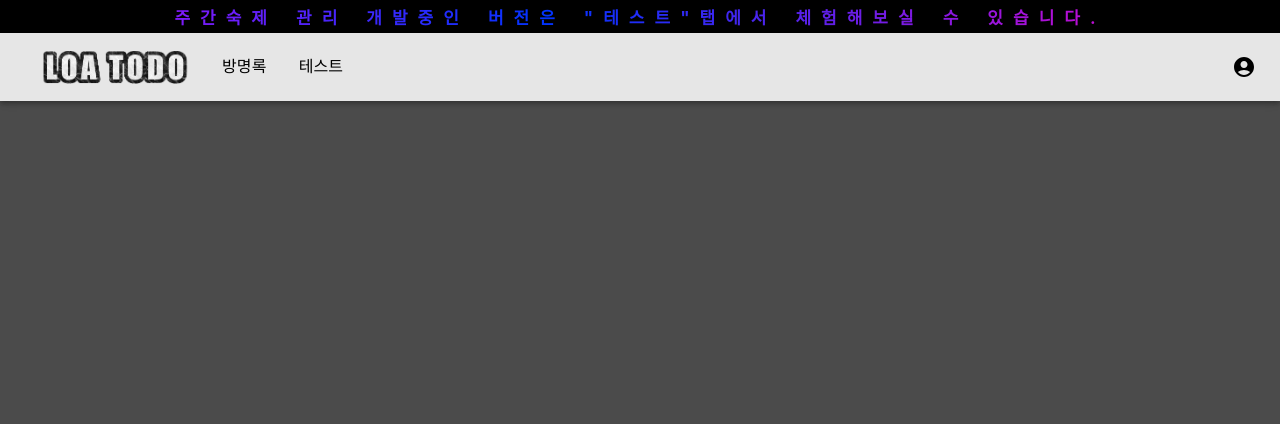
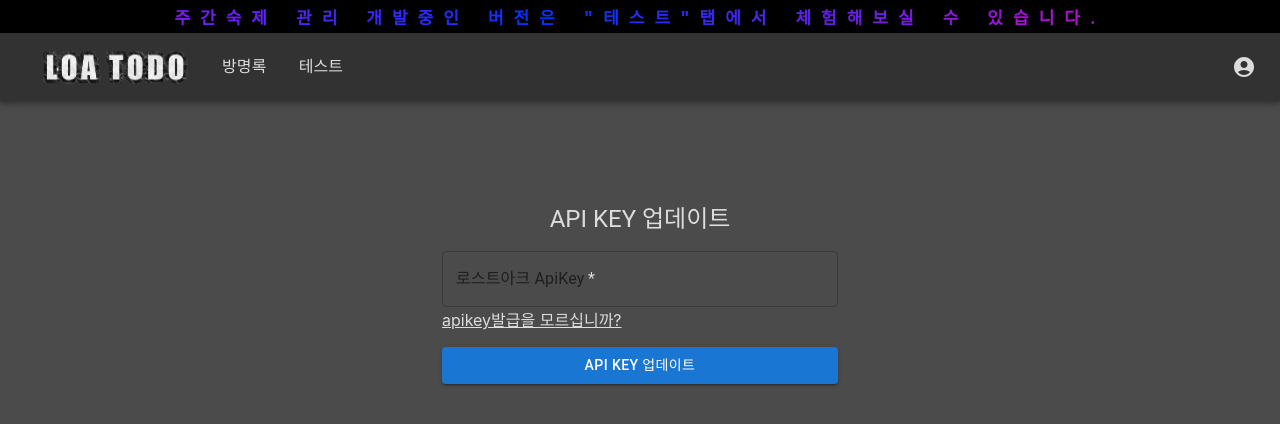
Before and after one commit to minhyeok2487/LostarkTodoFrontend, a React (Create React App) app: page /member/apikey in a window 1280 px wide. Shown: the top 424 px of the page. Built offline with nearby package versions, Linux system fonts and the light colour scheme.

Commit message:
API KEY 업데이트 기능 추가

```diff
--- a/src/App.jsx
+++ b/src/App.jsx
@@ -9,6 +9,7 @@ import Info from './components/Info';
 import Comments from './comments/Comments';
 import Setting from './components/Setting';
 import TodoTest from './components/TodoTest';
+import ApiKeyUpdateForm from './components/member/ApiKeyUpdateForm';
 
 const App = () => {
   return (
@@ -24,6 +25,7 @@ const App = () => {
           <Route path='comments' element={<Comments />} />
           <Route path='setting' element={<Setting />} />
           <Route path="test" element={<TodoTest />} />
+          <Route path='member/apikey' element={<ApiKeyUpdateForm />} />
         </Routes>
       </BrowserRouter>
     </>
--- a/src/components/Todo.css
+++ b/src/components/Todo.css
@@ -1,6 +1,9 @@
 :root {
   --text-color: rgb(220, 220, 220);
-  --button-color: rgb(182, 182, 182);
+  --button-color: rgb(60, 60, 60);
+}
+* {
+  color: var(--text-color);
 }
 
 .wrap {
--- /dev/null
+++ b/src/components/member/ApiKeyUpdateForm.jsx
@@ -0,0 +1,73 @@
+import React, { useState } from "react";
+import { Container, Grid, Typography, TextField, Button } from "@mui/material";
+import { call } from "../../service/api-service";
+import { Link } from "react-router-dom";
+import '../Todo.css';
+import LinearIndeterminate from '../../fragments/LinearIndeterminate';
+
+function ApiKeyUpdateForm() {
+  const [showLinearProgress, setShowLinearProgress] = useState(false);
+
+  const handleSubmit = (event) => {
+    event.preventDefault();
+    setShowLinearProgress(true);
+    // 오브젝트에서 form에 저장된 데이터를 맵의 형태로 바꿔줌.
+    const data = new FormData(event.target);
+    const updateData = {
+      apiKey: data.get("apiKey")
+    }
+    call("/member/api-key", "PATCH", updateData)
+      .then((response) => {
+        setShowLinearProgress(false);
+        alert("완료되었습니다.");
+        window.location.href = "/";
+      })
+      .catch((error) => {
+        setShowLinearProgress(false);
+        alert(error.errorMessage);
+      });
+  };
+
+  return (
+
+    <>
+      {showLinearProgress && <LinearIndeterminate />}
+      <Container component="main" maxWidth="xs" style={{ marginTop: "8%" }}>
+        <form noValidate onSubmit={handleSubmit}>
+          <Grid container spacing={2}>
+            <Grid item xs={12}>
+              <Typography component="h1" variant="h5" textAlign={"center"}>
+                API KEY 업데이트
+              </Typography>
+            </Grid>
+            <Grid item xs={12}>
+              <TextField
+                name="apiKey"
+                variant="outlined"
+                required
+                fullWidth
+                id="apiKey"
+                label="로스트아크 ApiKey"
+              />
+              <Link to="https://canfactory.tistory.com/1081" target="_blank" variant="body2">
+                apikey발급을 모르십니까?
+              </Link>
+            </Grid>
+            <Grid item xs={12}>
+              <Button
+                type="submit"
+                fullWidth
+                variant="contained"
+                color="primary"
+              >
+                API KEY 업데이트
+              </Button>
+            </Grid>
+          </Grid>
+        </form>
+      </Container>
+    </>
+  );
+};
+
+export default ApiKeyUpdateForm;
--- a/src/fragments/Navbar.jsx
+++ b/src/fragments/Navbar.jsx
@@ -11,6 +11,13 @@ import Menu from '@mui/material/Menu';
 import { logout } from '../service/api-service';
 
 export default function Navbar() {
+  const isLogin = () => {
+    if (localStorage.getItem("ACCESS_TOKEN") !== null && localStorage.getItem("ACCESS_TOKEN") !== "null") {
+      return true;
+    } else {
+      return false;
+    }
+  }
   const [anchorEl, setAnchorEl] = React.useState(null);
   const [mobileMoreAnchorEl, setMobileMoreAnchorEl] = React.useState(null);
 
@@ -34,11 +41,9 @@ export default function Navbar() {
     setMobileMoreAnchorEl(event.currentTarget);
   };
 
-
-
   const menuId = 'primary-search-account-menu';
   const renderMenu = (
-    (localStorage.getItem("ACCESS_TOKEN") !== null && localStorage.getItem("ACCESS_TOKEN") !== "null") && (
+    (isLogin) && (
       <Menu
         sx={{ mt: '35px' }}
         anchorEl={anchorEl}
@@ -55,7 +60,8 @@ export default function Navbar() {
         open={isMenuOpen}
         onClose={handleMenuClose}
       >
-        <MenuItem onClick={logout}>Logout</MenuItem>
+        <MenuItem style={{ color: "black" }} onClick={() => (window.location.href = "/member/apikey")}>apikey 변경</MenuItem>
+        <MenuItem style={{ color: "black" }} onClick={logout}>Logout</MenuItem>
       </Menu>
     )
   );
@@ -64,6 +70,7 @@ export default function Navbar() {
 
   const mobileMenuId = 'primary-search-account-menu-mobile';
   const renderMobileMenu = (
+    (isLogin) && (
       <Menu
         anchorEl={mobileMoreAnchorEl}
         anchorOrigin={{
@@ -79,8 +86,10 @@ export default function Navbar() {
         open={isMobileMenuOpen}
         onClose={handleMobileMenuClose}
       >
-      <MenuItem onClick={logout}>Logout</MenuItem>
+        <MenuItem style={{ color: "black" }} onClick={() => (window.location.href = "/member/apikey")}>apikey 변경</MenuItem>
+        <MenuItem style={{ color: "black" }} onClick={logout}>Logout</MenuItem>
       </Menu>
+    )
   );
 
   return (
@@ -89,7 +98,7 @@ export default function Navbar() {
         <span className='notification'>주간숙제 관리 개발중인 버전은 "테스트"탭에서 체험해보실 수 있습니다. </span>
       </Box>
       <Box sx={{ flexGrow: 1 }}>
-        <AppBar position="static" color='inherit' style={{backgroundColor: "rgb(230, 230, 230)"}}>
+        <AppBar position="static" color='inherit' style={{ backgroundColor: "rgb(50, 50, 50)" }}>
           <Toolbar>
             <MenuItem onClick={() => (window.location.href = "/")}>
               <img src='/logo.png' style={{ width: 150 }} />
@@ -116,6 +125,7 @@ export default function Navbar() {
                 <NotificationsIcon />
               </Badge>
             </IconButton> */}
+              {isLogin &&
                 <IconButton
                   size="large"
                   edge="end"
@@ -127,6 +137,7 @@ export default function Navbar() {
                 >
                   <AccountCircle />
                 </IconButton>
+              }
             </Box>
             <Box sx={{ display: { xs: 'flex', md: 'none' } }}>
               <IconButton
```
Lines whose indentation alone changed are shown as unchanged.
